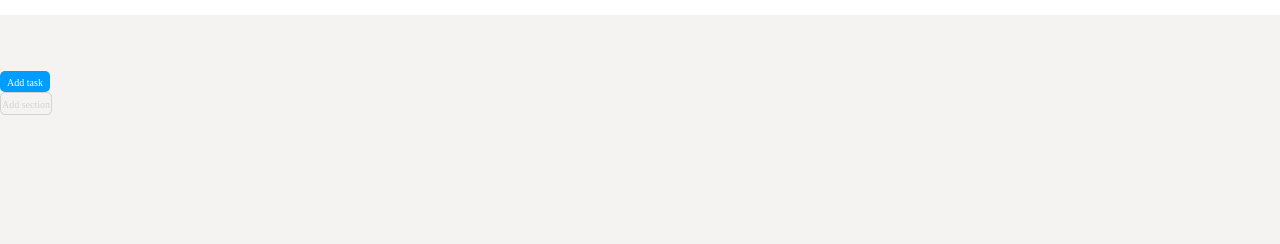
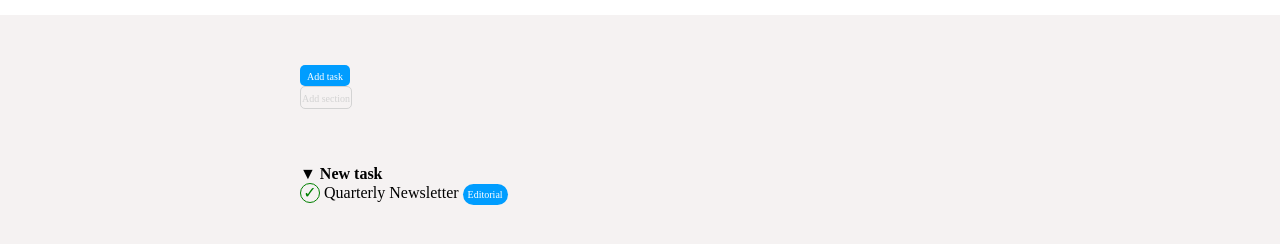
Before and after one commit to Federica-Gallucci/html-css-toboolist, a plain HTML site: page index.html in a window 1280 px wide. Shown: the part 94-338 px from the top of the page. Drawn offline with Linux system fonts and the light colour scheme.

Commit message:
add new task

```diff
--- a/css/style.css
+++ b/css/style.css
@@ -12,12 +12,33 @@ body {
 /* utility */
 
 .bottoni {
-  width: 50px;
+  width: 100px;
+  height: 50px;
+  padding-bottom: 50px;
+}
+
+.circle {
+  display: inline-block;
+  width: 18px;
+  height: 18px;
+  border-style: solid;
+  border-width: thin;
+  border-color: green;
+  color: green;
+  border-radius: 50px;
+  line-height: 18px;
+  text-align: center;
+}
+
+.editor {
+  width: 40px;
   height: 15px;
   font-size: 10px;
   text-align: center;
-  border-radius: 5px;
-  padding-top: 6px;
+  background-color: rgb(0, 157, 255);
+  color: white;
+  border-radius: 20px;
+  padding: 5px;
 }
 
 /* header */
@@ -39,6 +60,10 @@ header .logo span {
 }
 
 /* main */
+
+main {
+  padding-left: 300px;
+}
 
 .tasto1 {
   width: 50px;
--- a/index.html
+++ b/index.html
@@ -25,7 +25,10 @@
         </div>
       </div>
 
-      <section id="task"></section>
+      <section class="task">
+        <strong>&#9660 New task</strong>
+        <p><span class="circle">&check; </span>  Quarterly Newsletter  <span class="editor">Editorial</span> </p>
+      </section>
 
       <section id="today"></section>
 
```
